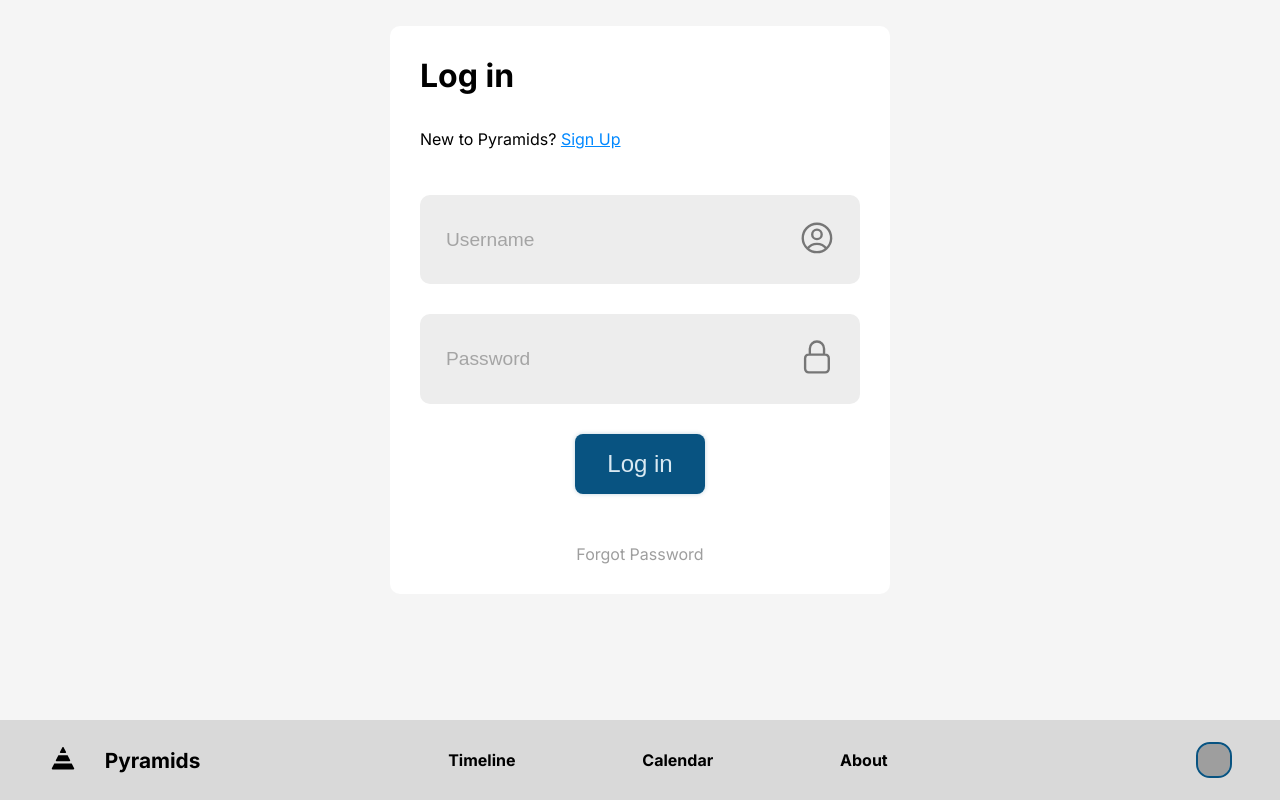
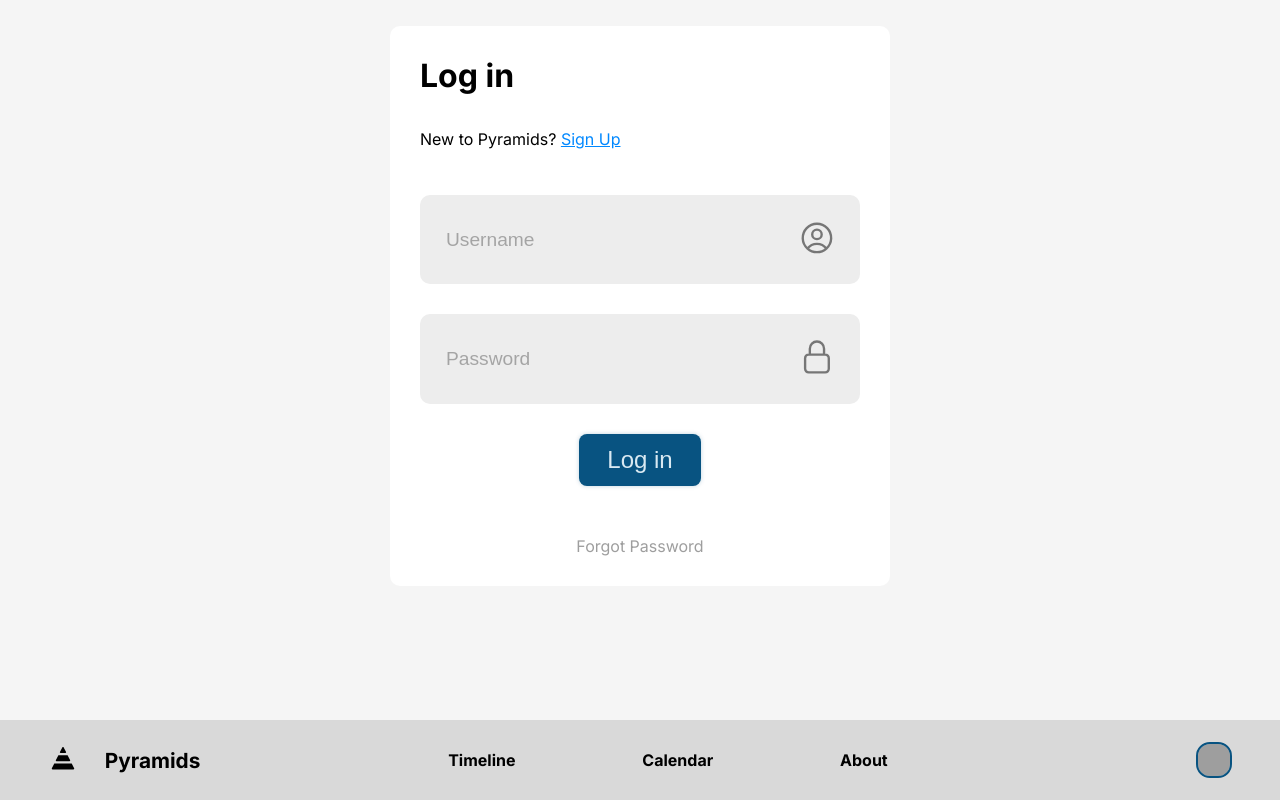
Before and after one commit to devsoc-unsw/trainee-fool-24t3, a React (Vite) app in the folder frontend/: page /login in a window 1280 px wide. Built offline with nearby package versions, Linux system fonts and the light colour scheme; grey boxes are pictures that could not be loaded.

Commit message:
🗒️ Adjust Spacing in String Button Component

```diff
--- a/frontend/src/Button/Button.module.css
+++ b/frontend/src/Button/Button.module.css
@@ -17,6 +17,10 @@
 .button:hover {
   outline: 2px solid #dbdbdb;
   cursor: pointer;
+}
+
+.stringButton {
+  padding: 12px 28px;
 }
 
 .primary {
@@ -51,10 +55,6 @@
   height: 64px;
 }
 
-.string {
-  padding: 0px 16px;
-}
-
 .round-secondary {
   border-radius: 50%;
 }
--- a/frontend/src/Button/Button.tsx
+++ b/frontend/src/Button/Button.tsx
@@ -21,7 +21,8 @@ function Button(props: ButtonProps) {
     <button
       className={`${classes.button} ${
         props.variant ? classes[props.variant] : ""
-      } ${props.className ? props.className : ""}`}
+      } ${props.className ? props.className : ""
+      } ${props.children ? classes.stringButton : ""}`}
       type={props.type}
     >
       {props.icon === ButtonIcons.Plus && (
@@ -40,7 +41,7 @@ function Button(props: ButtonProps) {
         <ShareIcon className={classes.icon}></ShareIcon>
       )}
       {props.children && (
-        <span className={classes.string}>{props.children}</span>
+        <span>{props.children}</span>
       )}
     </button>
   );
```
